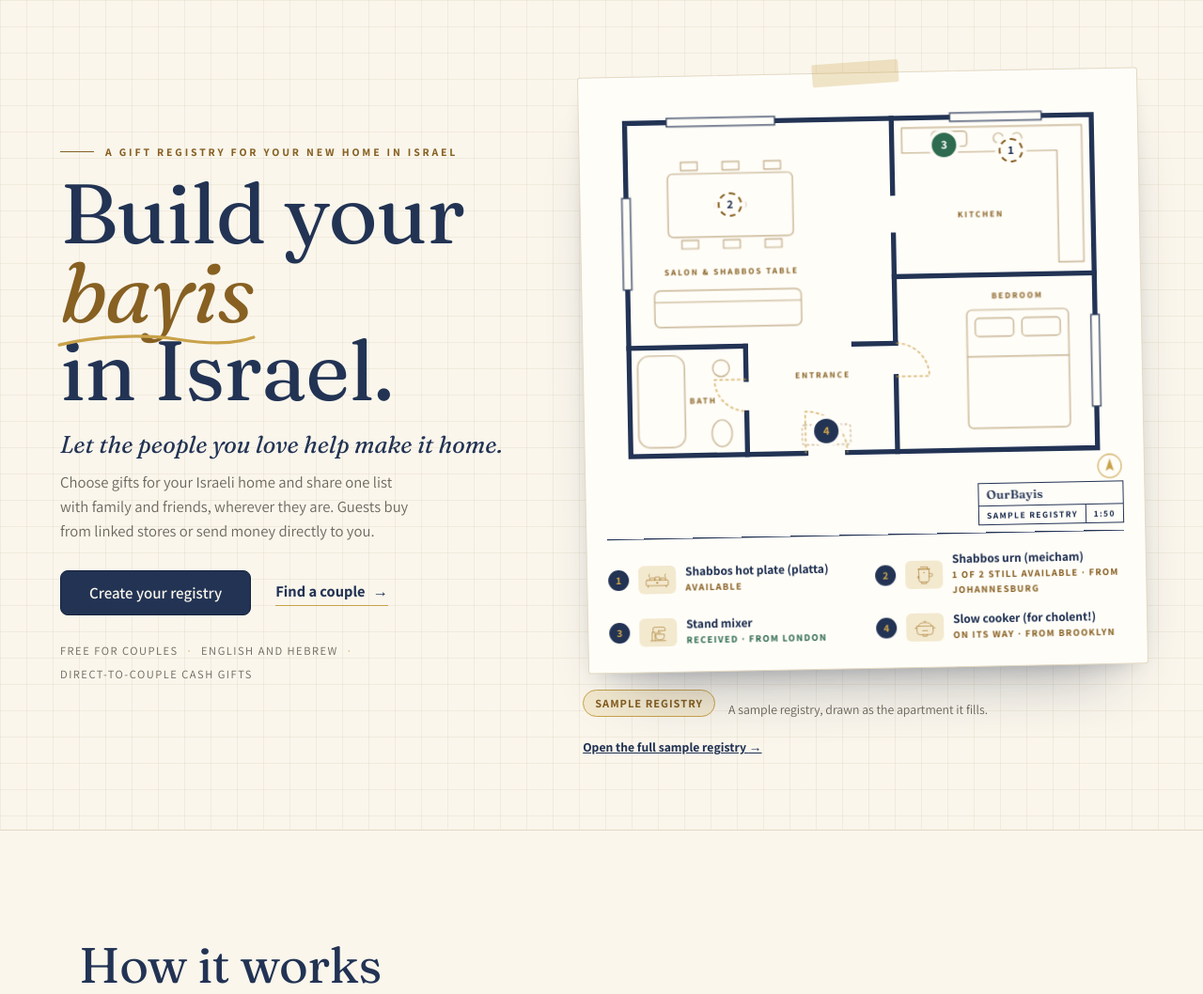
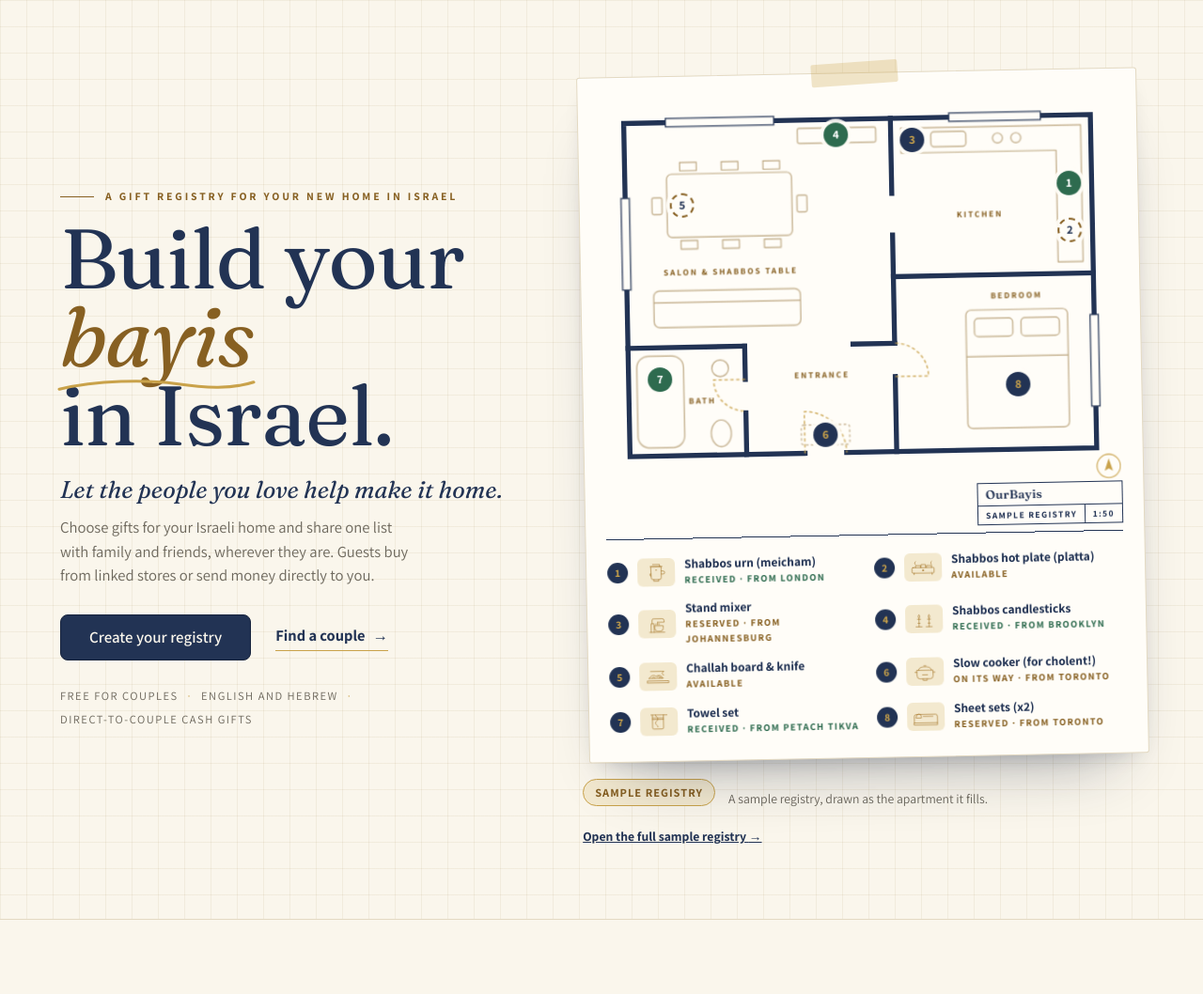
Before and after one commit to Amrabson/ourbayis, a Flask app: page / in a window 1280 px wide. Shown: the part 66-1124 px from the top of the page at 94% size. Run offline with Flask 3, Linux system fonts and the light colour scheme; data comes from the database, SQL or seed files in the repository; data that the repository does not hold is empty; some web fonts are replaced.

Commit message:
Floor plan: each gift pinned where it lives (meicham + platta on the kitchen counter, leichter on a new dining sideboard, challah board at the head of the table, towels in the bath, sheets on the bed); explicit PLAN_PINS
Co-Authored-By: Claude Opus 5.5 <noreply@anthropic.com>

```diff
--- a/app.py
+++ b/app.py
@@ -930,12 +930,36 @@ def sample_registry(db, limit=6):
     return reg, items, breakdown
 
 
+# The homepage floor plan: each sample gift pinned where it lives in the apartment (x, y in the
+# drawing's 620x470 viewBox), with a synthetic state like the /sample fixture's. Owner, 2026-10-26:
+# the meicham is in the kitchen, leichter on the dining-room sideboard, challah board at the head
+# of the table. `origin` n -> plan_from_<n> ("from London" ...), None for an open gift.
+PLAN_PINS = (
+    ("shabbos-urn-meicham", 563, 112, "received", 1),
+    ("shabbos-hot-plate-platta", 563, 168, "open", None),
+    ("stand-mixer", 376, 57, "reserved", 3),
+    ("shabbos-candlesticks", 284, 49, "received", 2),
+    ("challah-board-knife", 98, 130, "open", None),
+    ("slow-cooker-for-cholent", 265, 408, "reported", 4),
+    ("towel-set", 68, 338, "received", 5),
+    ("sheet-sets-x2", 497, 352, "reserved", 4),
+)
+
+
+def plan_pins(db):
+    pins = []
+    for key, x, y, state, origin in PLAN_PINS:
+        row = db.execute("SELECT * FROM catalog_items WHERE seed_key=? AND active=1", (key,)).fetchone()
+        if row:
+            pins.append(dict(item=row, x=f"{x / 620 * 100:.1f}%", y=f"{y / 470 * 100:.1f}%",
+                             state=state, origin=f"plan_from_{origin}" if origin else None))
+    return pins
+
+
 @app.route("/")
 def index():
     db = get_db()
-    featured = featured_items(db, limit=8)
     bundles = db.execute("SELECT * FROM bundles WHERE active=1 ORDER BY sort").fetchall()
-    sample_reg, sample_items, sample_breakdown = sample_registry(db, limit=4)
     # "Room by room": per category, its best four (featured first, in stock, with a store link)
     rooms = []
     for slug in CATEGORIES:
@@ -945,9 +969,7 @@ def index():
         n = db.execute("SELECT COUNT(*) FROM catalog_items WHERE active=1 AND category=?", (slug,)).fetchone()[0]
         if rows:
             rooms.append({"slug": slug, "items": rows, "count": n})
-    return render_template("index.html", featured=featured, bundles=bundles, rooms=rooms,
-                           sample_reg=sample_reg, sample_items=sample_items,
-                           sample_breakdown=sample_breakdown)
+    return render_template("index.html", bundles=bundles, rooms=rooms, plan_pins=plan_pins(db))
 
 
 @app.route("/sample")
--- a/i18n.py
+++ b/i18n.py
@@ -571,6 +571,8 @@ T_EN = {
     "plan_from_1": "from London",
     "plan_from_2": "from Brooklyn",
     "plan_from_3": "from Johannesburg",
+    "plan_from_4": "from Toronto",
+    "plan_from_5": "from Petach Tikva",
     "route_end_t": "Shabbos in your own home",
     "route_end_b": "The kettle is on the counter, the platta goes on Friday afternoon, and everyone who helped knows their gift arrived.",
     "rooms_title": "Room by room",
@@ -1391,6 +1393,8 @@ T_HE = {
     "plan_from_1": "מלונדון",
     "plan_from_2": "מברוקלין",
     "plan_from_3": "מיוהנסבורג",
+    "plan_from_4": "מטורונטו",
+    "plan_from_5": "מפתח תקווה",
     "route_end_t": "שבת בבית שלכם",
     "route_end_b": "הקומקום על השיש, הפלטה נדלקת ביום שישי אחר הצהריים, וכל מי שעזר יודע שהמתנה שלו הגיעה.",
     "rooms_title": "חדר אחרי חדר",
--- a/templates/index.html
+++ b/templates/index.html
@@ -72,9 +72,10 @@
           </g>
           <g class="plan-furniture">
             <rect x="80" y="92" width="150" height="76" rx="6"/>
+            <rect x="62" y="120" width="12" height="20" rx="2"/><rect x="236" y="120" width="12" height="20" rx="2"/>
+            <rect x="238" y="40" width="94" height="18" rx="2"/>
             <path d="M96 78h20v10H96zM146 78h20v10h-20zM196 78h20v10h-20zM96 172h20v10H96zM146 172h20v10h-20zM196 172h20v10h-20z"/>
-            <circle cx="140" cy="130" r="3.5"/><circle cx="170" cy="130" r="3.5"/>
-            <rect x="62" y="232" width="176" height="44" rx="7"/><path d="M62 246h176"/>
+                        <rect x="62" y="232" width="176" height="44" rx="7"/><path d="M62 246h176"/>
             <path d="M362 42H578V206H548V72H362z"/>
             <rect x="398" y="47" width="42" height="18" rx="4"/>
             <circle cx="478" cy="56" r="6"/><circle cx="500" cy="56" r="6"/>
@@ -95,32 +96,27 @@
           <g class="plan-north" transform="translate(604 452)"><circle r="14"/><path d="M0-9L5 6 0 3-5 6z"/></g>
         </svg>
 
-        {# pins on the drawing are decorative; the numbered list carries the content. On wide screens
-           each list item sits beside its pin; on phones the list stacks under the drawing. #}
-        {% set spots = [('79.5%', '15%', 'l'), ('25%', '27.6%', 'r'), ('66.5%', '13.5%', 'l'), ('42.7%', '86%', 'r')] %}
+        {# pins on the drawing are decorative; the numbered schedule below carries the content #}
         <div class="plan-pins" aria-hidden="true">
-          {% for item in sample_items[:4] %}
-          {% set st = gift_status(item, sample_breakdown) %}
-          <span class="plan-pin st-{{ st.state }}" style="--x: {{ spots[loop.index0][0] }}; --y: {{ spots[loop.index0][1] }}; --i: {{ loop.index0 }}">{{ loop.index }}</span>
+          {% for p in plan_pins %}
+          <span class="plan-pin st-{{ p.state }}" style="--x: {{ p.x }}; --y: {{ p.y }}; --i: {{ loop.index0 }}">{{ loop.index }}</span>
           {% endfor %}
         </div>
         </div>
         <div class="plan-schedule">
         <ol class="plan-gifts" aria-label="{{ t('sample_label') }}">
-          {% for item in sample_items[:4] %}
-          {% set st = gift_status(item, sample_breakdown) %}
-          {% set spot = spots[loop.index0] %}
-          <li class="plan-gift side-{{ spot[2] }} st-{{ st.state }}" style="--x: {{ spot[0] }}; --y: {{ spot[1] }}; --i: {{ loop.index0 }}">
+          {% for p in plan_pins %}
+          <li class="plan-gift st-{{ p.state }}" style="--i: {{ loop.index0 }}">
             <span class="plan-num" aria-hidden="true">{{ loop.index }}</span>
-            <svg class="plan-tag-ill" viewBox="0 0 120 90" aria-hidden="true"><use href="#ill-{{ illustration_for(item) }}"/></svg>
+            <svg class="plan-tag-ill" viewBox="0 0 120 90" aria-hidden="true"><use href="#ill-{{ illustration_for(p.item) }}"/></svg>
             <span class="plan-tag-text">
-              <strong>{{ pick(item, 'name') }}</strong>
+              <strong>{{ pick(p.item, 'name') }}</strong>
               <span class="plan-tag-meta">
-                {%- if st.state == 'received' %}{{ t('status_received_short') }} · {{ t('plan_from_1') }}
-                {%- elif st.state == 'reported' %}{{ t('status_reported_short') }} · {{ t('plan_from_2') }}
-                {%- elif st.state == 'reserved' %}{{ t('status_reserved_short') }} · {{ t('plan_from_3') }}
-                {%- elif st.state == 'partial' %}{{ tf('qty_available', left=st.left, qty=st.qty, n=st.left) }} · {{ t('plan_from_3') }}
+                {%- if p.state == 'received' %}{{ t('status_received_short') }}
+                {%- elif p.state == 'reported' %}{{ t('status_reported_short') }}
+                {%- elif p.state == 'reserved' %}{{ t('status_reserved_short') }}
                 {%- else %}{{ t('status_open_short') }}{% endif -%}
+                {%- if p.origin %} · {{ t(p.origin) }}{% endif -%}
               </span>
             </span>
           </li>
```
